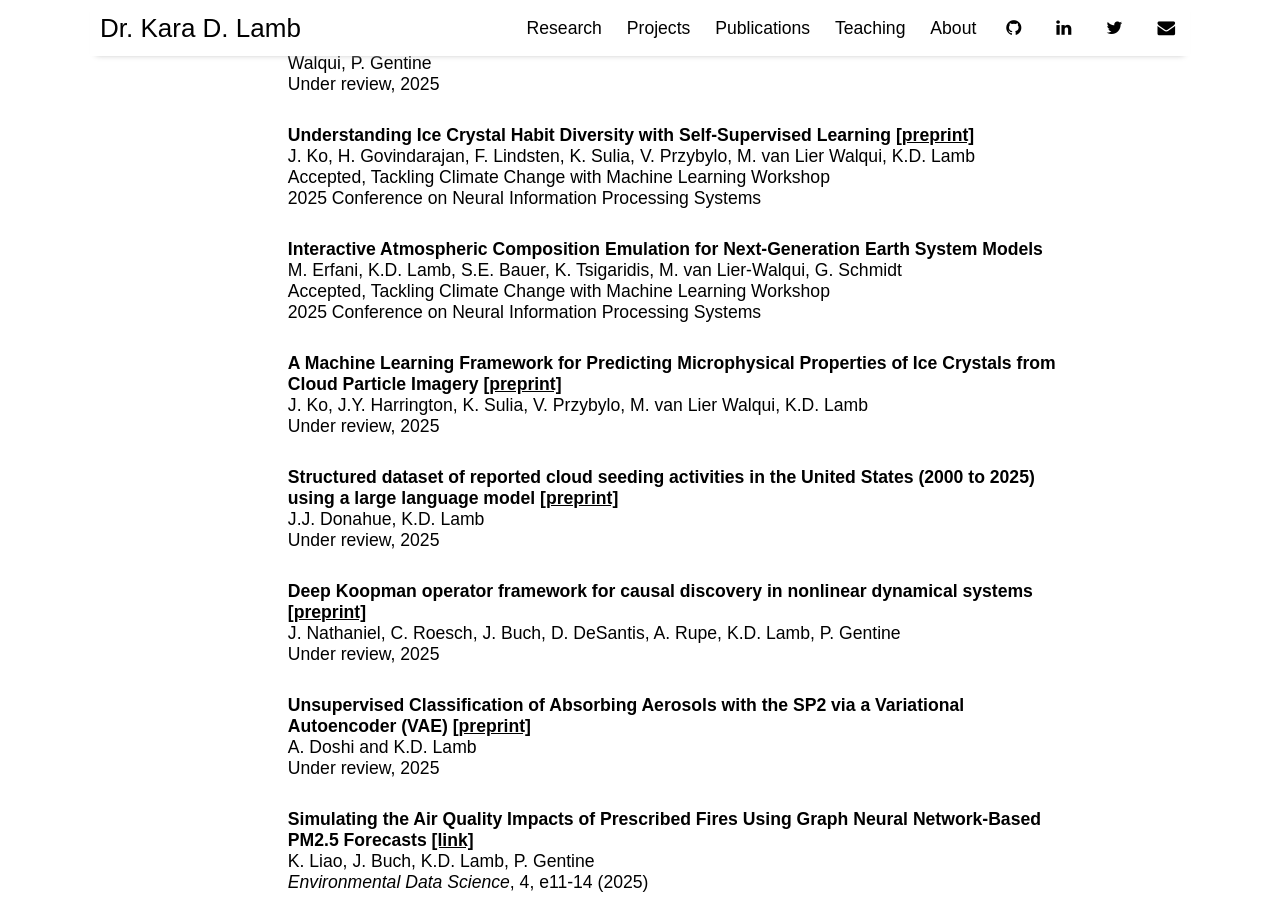
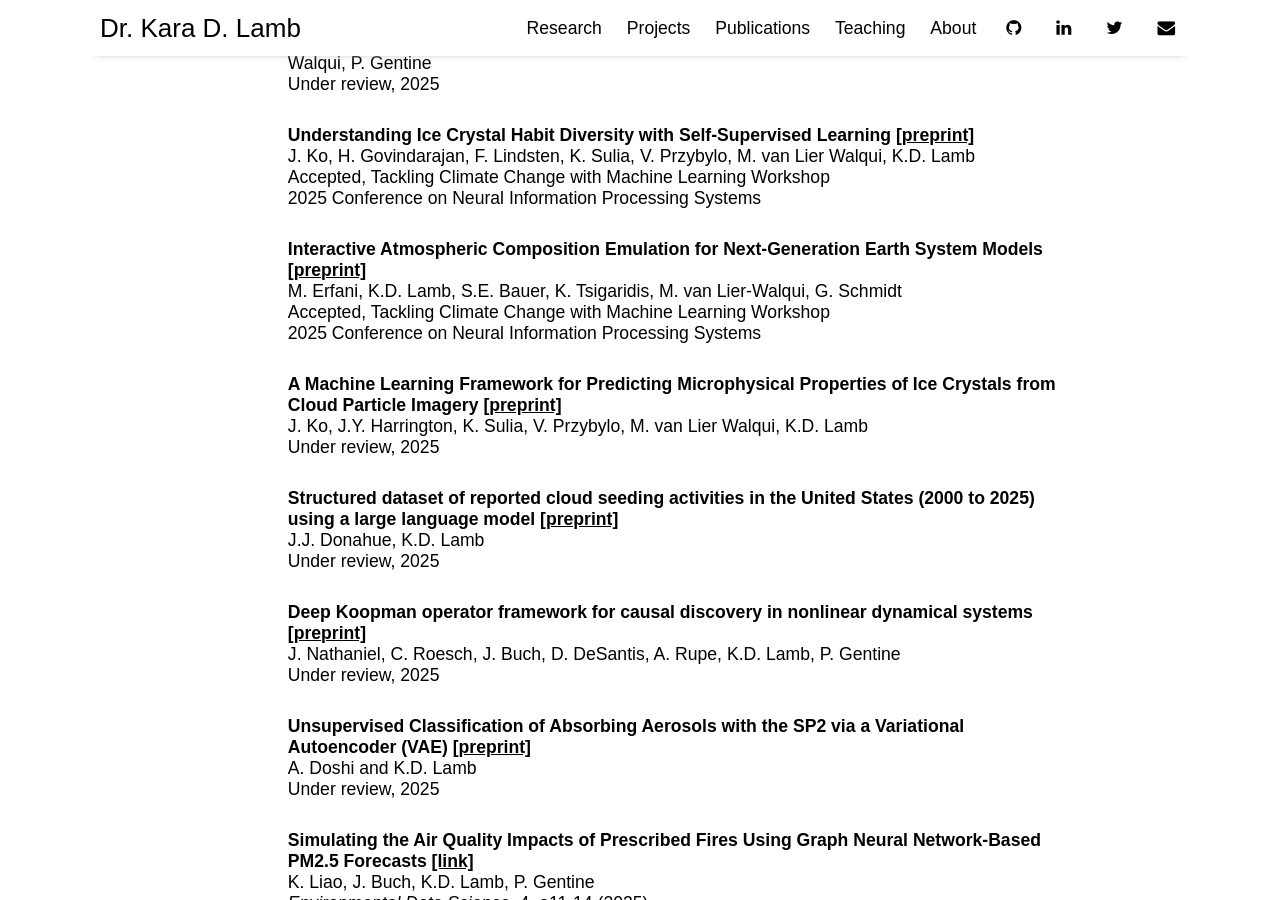
Before and after one commit to kdlamb/kdlamb.github.io, a Jekyll site: the page built from pages/publications.md, in a window 1280 px wide and 900 px high, scrolled down 411 px. Built offline with Jekyll 4.4.1, drawn with Linux system fonts in a browser that asks for light colours; nearby versions of some CDN libraries.

Commit message:
Updates to preprints

```diff
--- a/pages/publications.md
+++ b/pages/publications.md
@@ -32,7 +32,7 @@ Accepted, Tackling Climate Change with Machine Learning Workshop <br>
 
  <tr>
 <td></td>
-<td><strong>Interactive Atmospheric Composition Emulation for Next-Generation Earth System Models </strong><br>
+<td><strong>Interactive Atmospheric Composition Emulation for Next-Generation Earth System Models <a href="https://arxiv.org/abs/2510.10654">[preprint]</a></strong><br>
 M. Erfani, K.D. Lamb, S.E. Bauer, K. Tsigaridis, M. van Lier-Walqui, G. Schmidt<br>
 Accepted, Tackling Climate Change with Machine Learning Workshop <br>
 2025 Conference on Neural Information Processing Systems<br></td>
```
